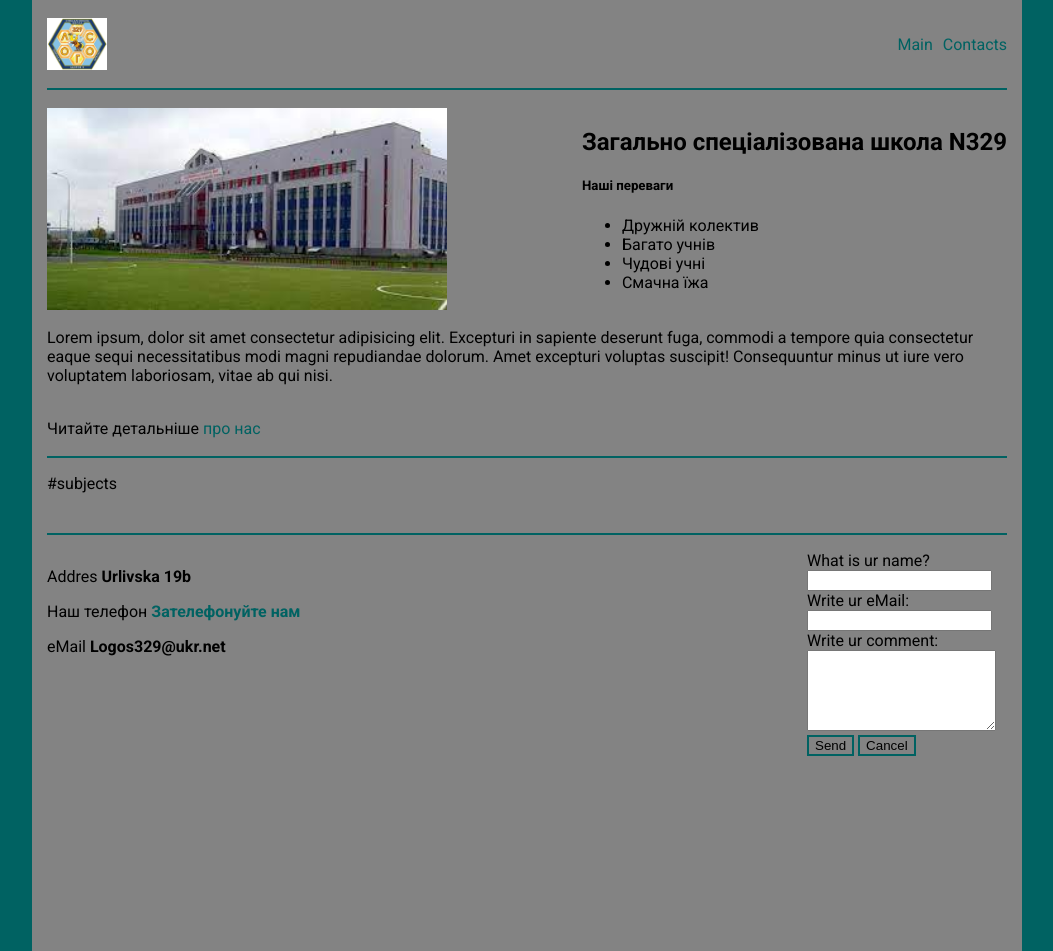
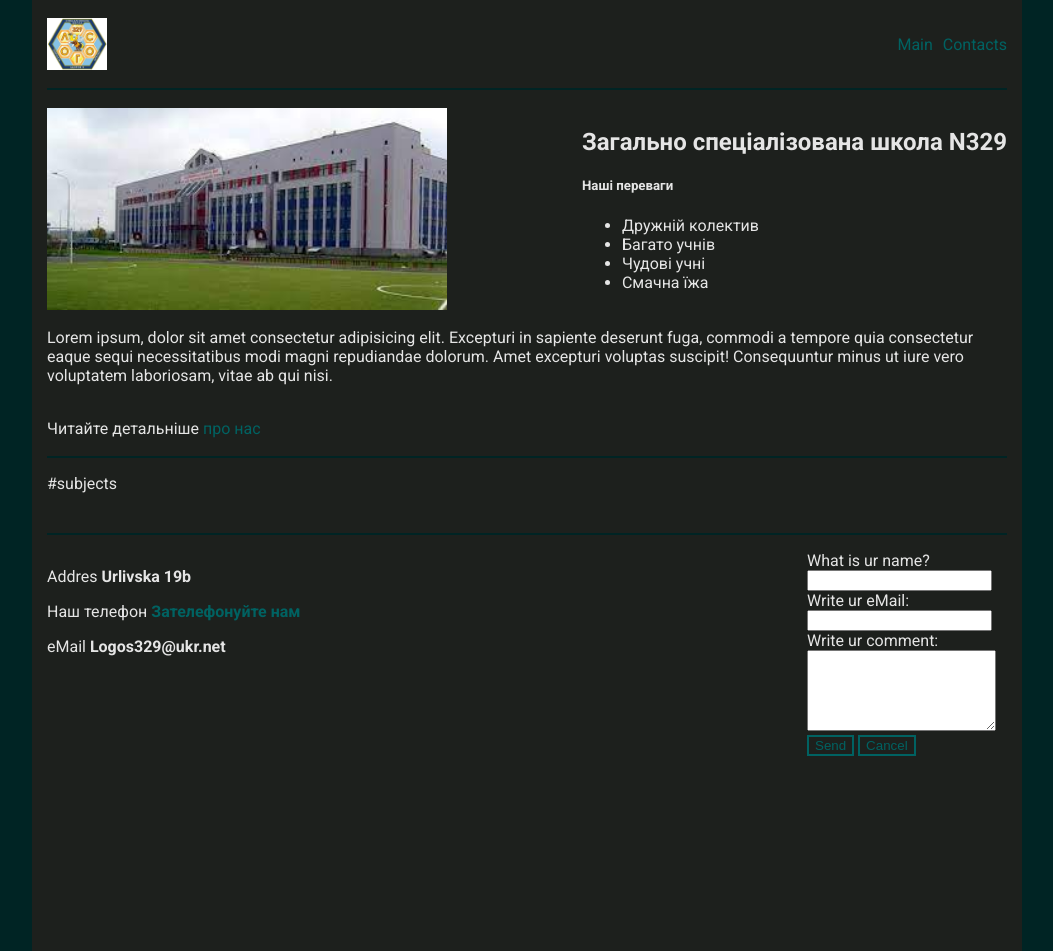
Before and after one commit to Glebegor/base-structure, a plain HTML site: page index.html in a window 1280 px wide. Shown: the whole page, without its empty margins (113-1166 px from the left). Drawn offline with Linux system fonts and the light colour scheme.

Commit message:
add dark style

```diff
--- a/css/style.css
+++ b/css/style.css
@@ -1,11 +1,12 @@
 body{
+    color: #e5e5e5;
     font-family: 'Roboto', sans-serif;
     margin: 0px;
-    background: #006262;
+    background: #002424;
 }
 .container{
     padding: 0 15px;
-    background-color: #838383;
+    background-color: #1d201d;
     width: 960px;
     margin: 0 auto;
 }
@@ -47,14 +48,16 @@ a{
 }
 a:hover{
     transition: .3s;
-    color: #73ff00;
+    color: #377702;
 }
 button{
+    color: #006262;
     transition: .3s;
     background: rgba(0, 0, 0, 0);
     border: 2px solid #006262;
 }
 button:hover{
+    color: #1d201d;
     transition: .3s;
-    background: #73ff00;
+    background: #377702;
 }
--- a/index.html
+++ b/index.html
@@ -19,7 +19,7 @@
                 <div class="navlink"><a href="#">Contacts</a></div>
             </nav>
         </header>
-        <main style="border-top: 2px solid #006262;">
+        <main style="border-top: 2px solid #002424;">
 
             <div class="content">
                 <img style="width: 400px;" src="images/logosPhoto.jfif" alt="">
@@ -35,8 +35,8 @@
                 </div>
             </div>
             Lorem ipsum, dolor sit amet consectetur adipisicing elit. Excepturi in sapiente deserunt fuga, commodi a tempore quia consectetur eaque sequi necessitatibus modi magni repudiandae dolorum. Amet excepturi voluptas suscipit! Consequuntur minus ut iure vero voluptatem laboriosam, vitae ab qui nisi.
-            <p style="padding: 18px 0;border-bottom: 2px solid #006262;">Читайте детальніше <a href="#">про нас</a></p>
-            <p style="padding-bottom: 40px;border-bottom: 2px solid #006262;">#subjects</p>
+            <p style="padding: 18px 0;border-bottom: 2px solid #002424;">Читайте детальніше <a href="#">про нас</a></p>
+            <p style="padding-bottom: 40px;border-bottom: 2px solid #002424">#subjects</p>
         </main>
         <footer style="display: flex;justify-content: space-between;">
             <div class="contacts">
```
